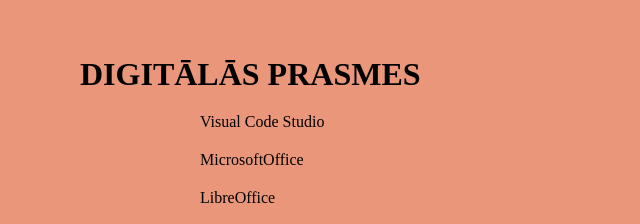
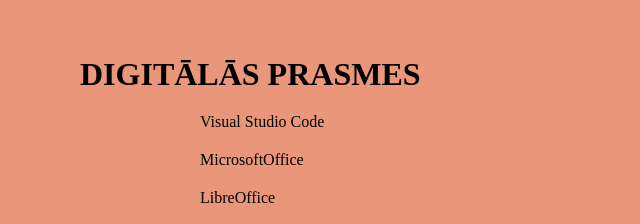
Before and after one commit to ashleece-muc/majaslapa_cv, a plain HTML site: page index.html in a window 1280 px wide. Shown: the part 3129-3353 px from the top of the page, 0-640 px from the left. Drawn offline with Linux system fonts and the light colour scheme.

Commit message:
izmaiņas

```diff
--- a/index.html
+++ b/index.html
@@ -71,7 +71,7 @@
         <h1>DIGITĀLĀS PRASMES</h1>
         <div class="DIGITĀLĀS PRASMES">
             <nav>
-                <ul>Visual Code Studio</ul>
+                <ul>Visual Studio Code</ul>
                 <ul>MicrosoftOffice</ul>
                 <ul>LibreOffice</ul>
                 <ul>Oracle Virtual Box</ul>
```
